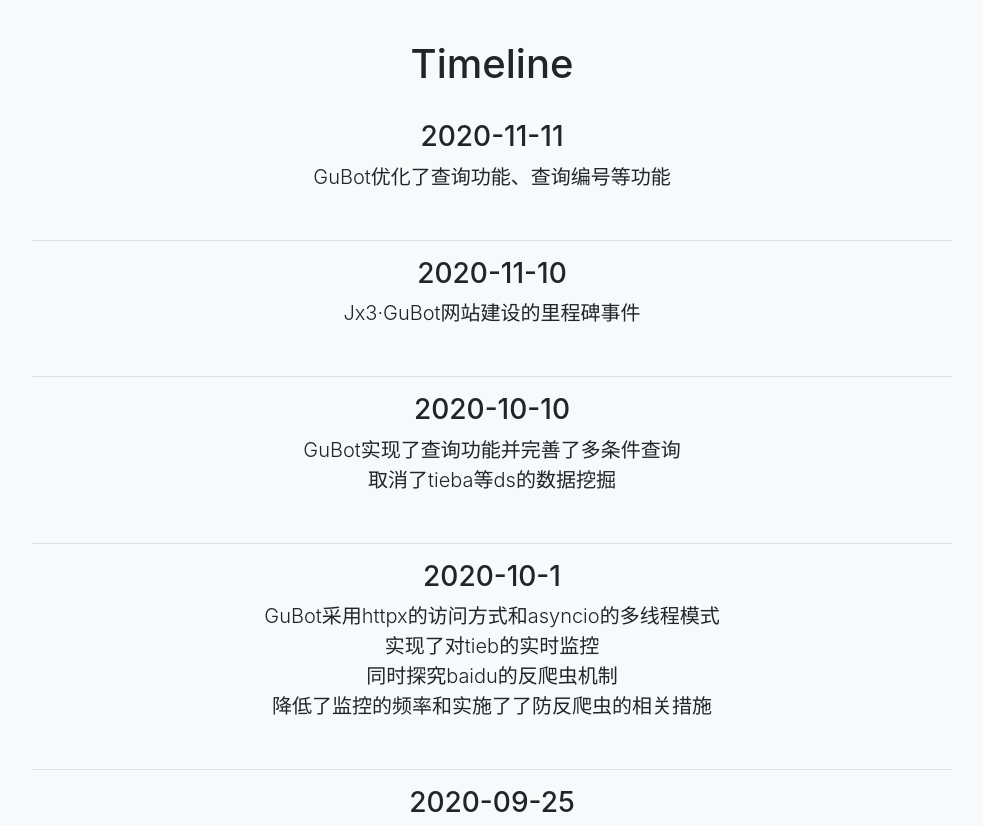
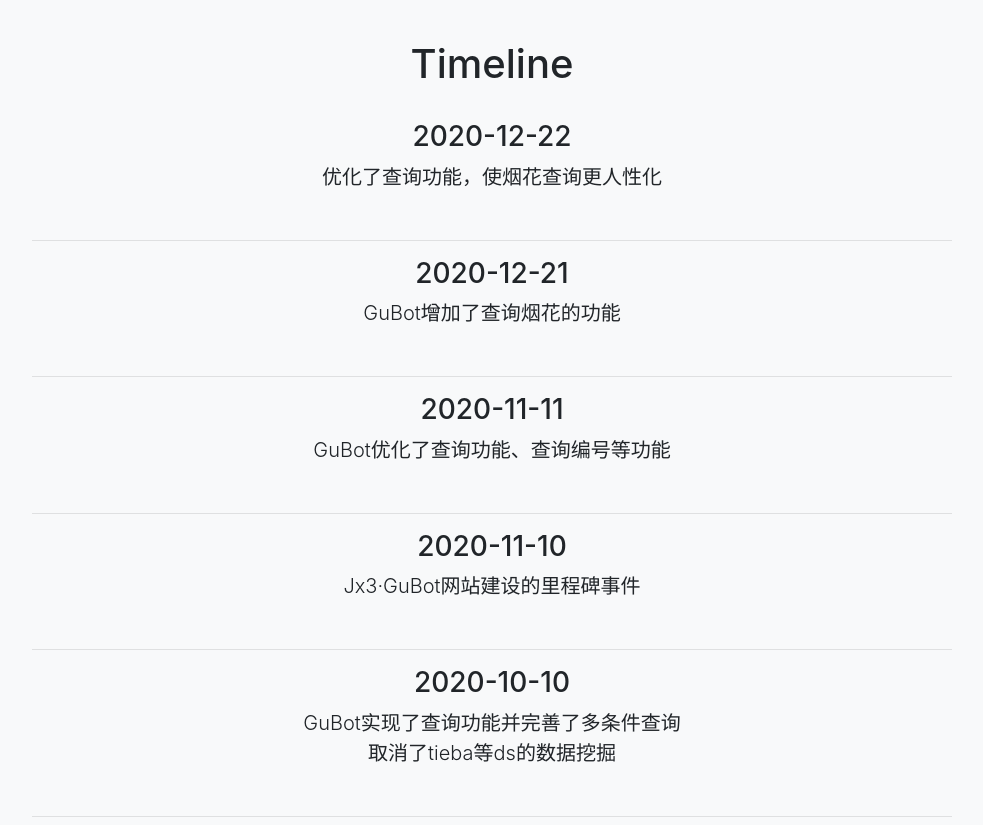
Before and after one commit to CodeCat-maker/MisDev, a website with bundled scripts: page index.html in a window 1280 px wide. Shown: the part 880-1705 px from the top of the page, without its empty margins (148-1131 px from the left). Built offline with nearby package versions, Linux system fonts and the light colour scheme.

Commit message:
Update index.html
12.22优化

```diff
--- a/index.html
+++ b/index.html
@@ -79,6 +79,12 @@
       <div class="row">
 
         <div class="col-lg-10 mx-auto">
+          <h3>2020-12-22</h3>
+          <p class="lead mb-5">优化了查询功能，使烟花查询更人性化<br>
+          <hr>
+          <h3>2020-12-21</h3>
+          <p class="lead mb-5">GuBot增加了查询烟花的功能<br>
+          <hr>
           <h3>2020-11-11</h3>
           <p class="lead mb-5">GuBot优化了查询功能、查询编号等功能<br>
           <hr>
```
